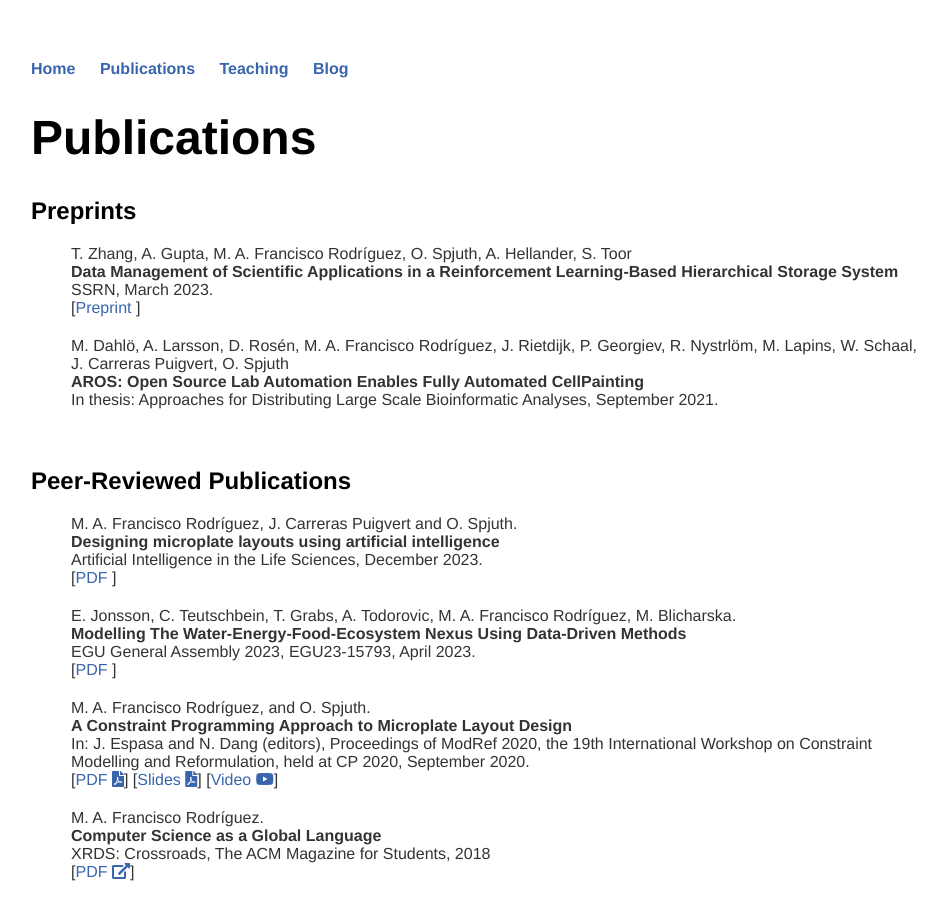
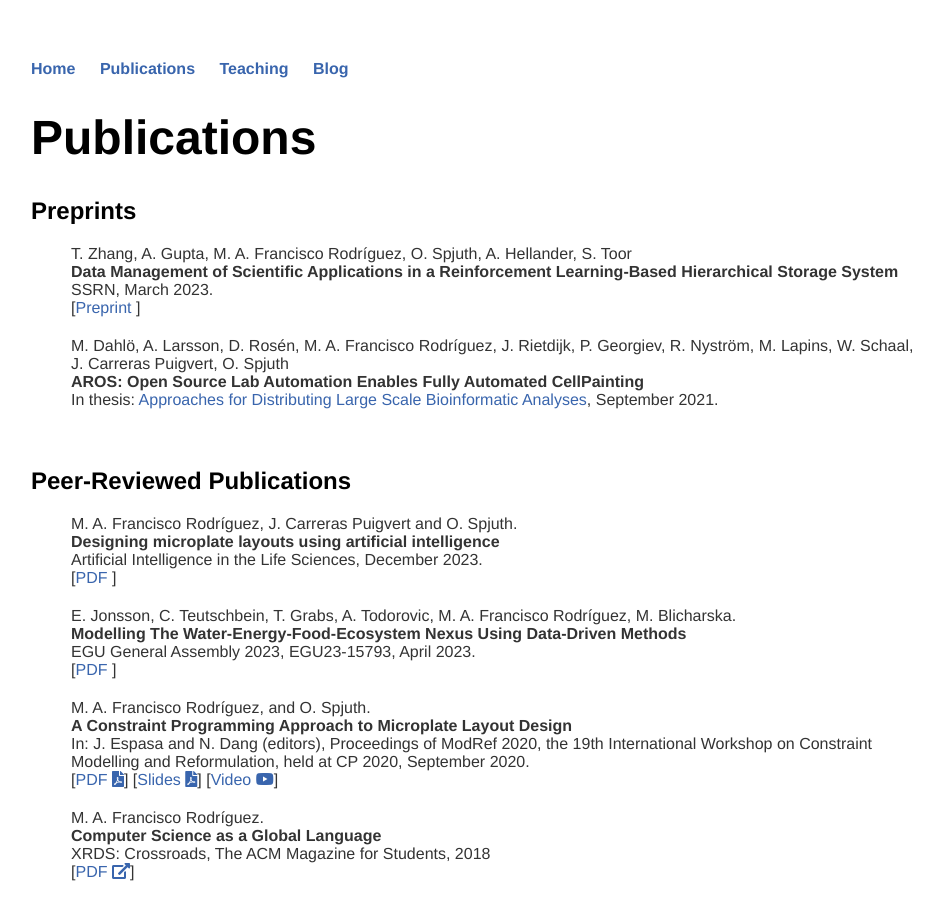
Before and after one commit to andreina-francisco/andreina-francisco.github.io, a Jekyll site: the page built from cv/index.html, in a window 1280 px wide and 900 px high. Shown: the whole window, without its empty margins (161-1108 px from the left). Built offline with Jekyll 4.4.1, drawn with Linux system fonts in a browser that asks for light colours; nearby versions of some CDN libraries; a style sheet for code colours, icons or effects is not loaded.

Commit message:
Fixed author name + added link to Martin's thesis

```diff
--- a/cv/index.html
+++ b/cv/index.html
@@ -21,10 +21,10 @@ title: Mar&iacute;a Andre&iacute;na Francisco Rodr&iacute;guez
     <li class="pub @">
     <span class="author">M. Dahl&ouml;, A. Larsson, D. Ros&eacute;n,
     M. A. Francisco Rodr&iacute;guez, J. Rietdijk, P. Georgiev,
-    R. Nystrl&ouml;m, M. Lapins, W. Schaal, J. Carreras Puigvert, O. Spjuth</span><br />
+    R. Nystr&ouml;m, M. Lapins, W. Schaal, J. Carreras Puigvert, O. Spjuth</span><br />
     <span class="title">AROS: Open Source Lab Automation Enables Fully Automated CellPainting</span><br />
     <span class="note">
-    In thesis: Approaches for Distributing Large Scale Bioinformatic Analyses, September 2021.
+    In thesis: <a class="text" href="https://urn.kb.se/resolve?urn=urn:nbn:se:uu:diva-453958">Approaches for Distributing Large Scale Bioinformatic Analyses</a>, September 2021.
     </li>
   </ul>
   <br/>
```
